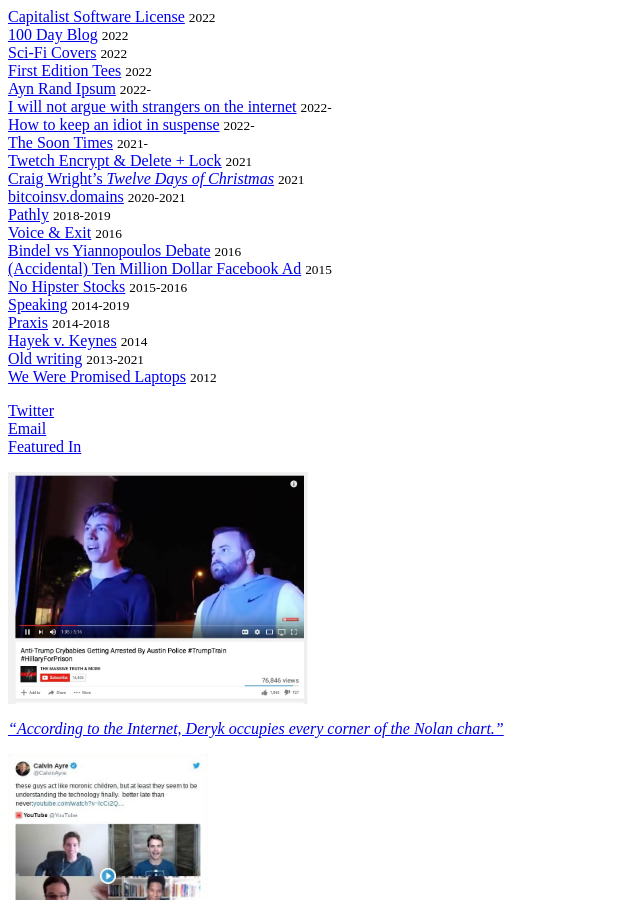
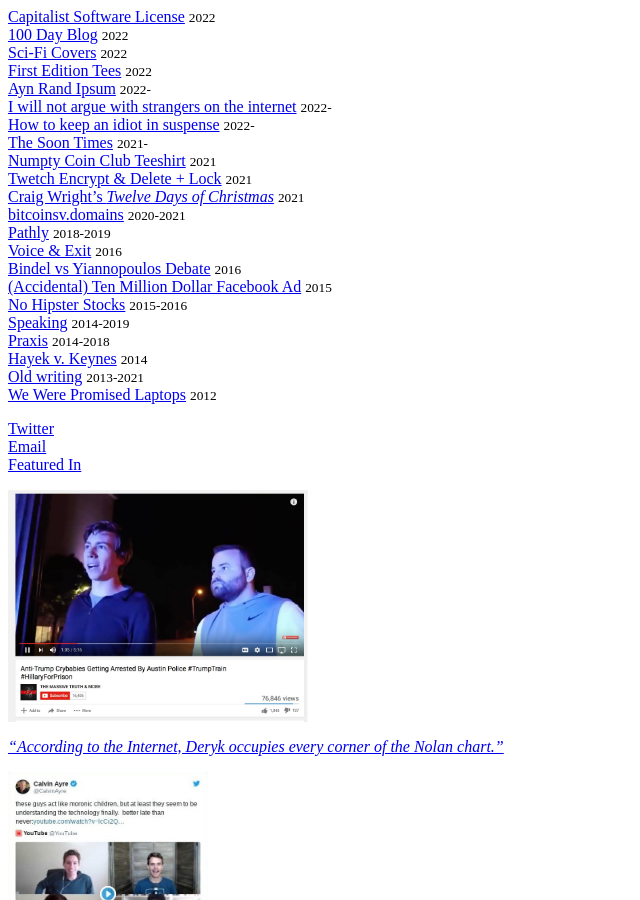
Before and after one commit to dmkgll/dmkgll, a Jekyll site: the page built from index.md, in a window 1280 px wide and 900 px high. Shown: the whole window, without its empty margins (0-640 px from the left). Built offline with Jekyll 4.4.1, drawn with Linux system fonts in a browser that asks for light colours.

Commit message:
Update index.md

```diff
--- a/index.md
+++ b/index.md
@@ -30,6 +30,7 @@
   <li><a href="/strangers">I will not argue with strangers on the internet</a> <small>2022-</small></li>
   <li><a href="https://howtokeepanidiotinsuspense.com">How to keep an idiot in suspense</a> <small>2022-</small></li>
   <li><a href="thesoontimes.com">The Soon Times</a> <small>2021-</small></li>
+  <li><a href="thesoontimes.com">Numpty Coin Club Teeshirt</a> <small>2021</small></li>
   <li><a href="/">Twetch Encrypt &amp; Delete + Lock</a> <small>2021</small></li>
   <li><a href="/csw12">Craig Wright’s <em>Twelve Days of Christmas</em></a> <small>2021</small></li>
   <li><a href="/bsvdomains">bitcoinsv.domains</a> <small>2020-2021</small></li>
```
